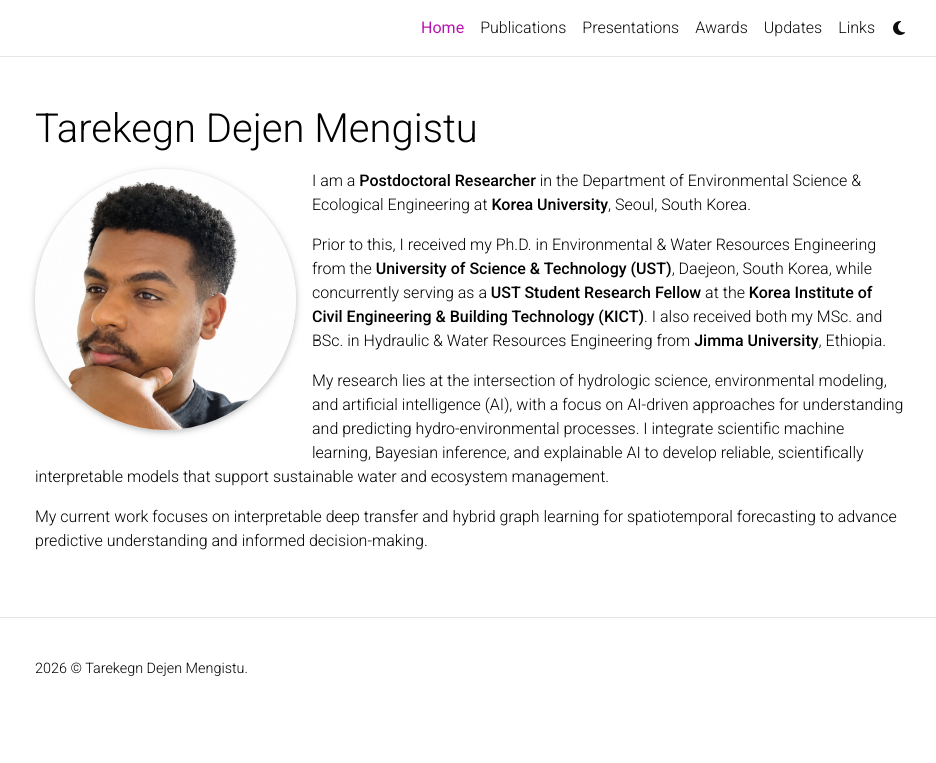
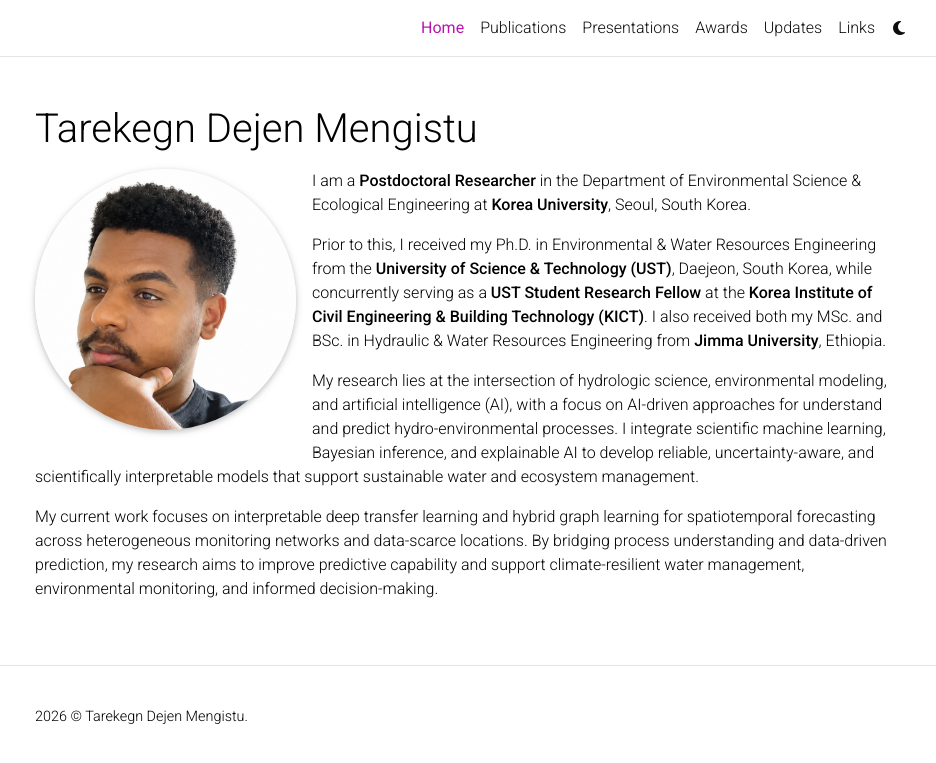
Before and after one commit to tdmengistu/tdmengistu.github.io, a Jekyll site: the page built from _pages/about.md, in a window 1280 px wide. Shown: the top 763 px of the page, without its empty margins (170-1106 px from the left). Built offline with Jekyll 4.4.1, drawn with Linux system fonts in a browser that asks for light colours; a style sheet for code colours, icons or effects is not loaded.

Commit message:
Update about.md

```diff
--- a/_pages/about.md
+++ b/_pages/about.md
@@ -17,6 +17,6 @@ I am a **Postdoctoral Researcher** in the Department of Environmental Science &
 
 Prior to this, I received my Ph.D. in Environmental & Water Resources Engineering from the **University of Science & Technology (UST)**, Daejeon, South Korea, while concurrently serving as a **UST Student Research Fellow** at the **Korea Institute of Civil Engineering & Building Technology (KICT)**. I also received both my MSc. and BSc. in Hydraulic & Water Resources Engineering from **Jimma University**, Ethiopia.
 
-My research lies at the intersection of hydrologic science, environmental modeling, and artificial intelligence (AI), with a focus on AI-driven approaches for understanding and predicting hydro-environmental processes. I integrate scientific machine learning, Bayesian inference, and explainable AI to develop reliable, scientifically interpretable models that support sustainable water and ecosystem management.
+My research lies at the intersection of hydrologic science, environmental modeling, and artificial intelligence (AI), with a focus on AI-driven approaches for understand and predict hydro-environmental processes. I integrate scientific machine learning, Bayesian inference, and explainable AI to develop reliable, uncertainty-aware, and scientifically interpretable models that support sustainable water and ecosystem management.
 
-My current work focuses on interpretable deep transfer and hybrid graph learning for spatiotemporal forecasting to advance predictive understanding and informed decision-making.
+My current work focuses on interpretable deep transfer learning and hybrid graph learning for spatiotemporal forecasting across heterogeneous monitoring networks and data-scarce locations. By bridging process understanding and data-driven prediction, my research aims to improve predictive capability and support climate-resilient water management, environmental monitoring, and informed decision-making.
```
